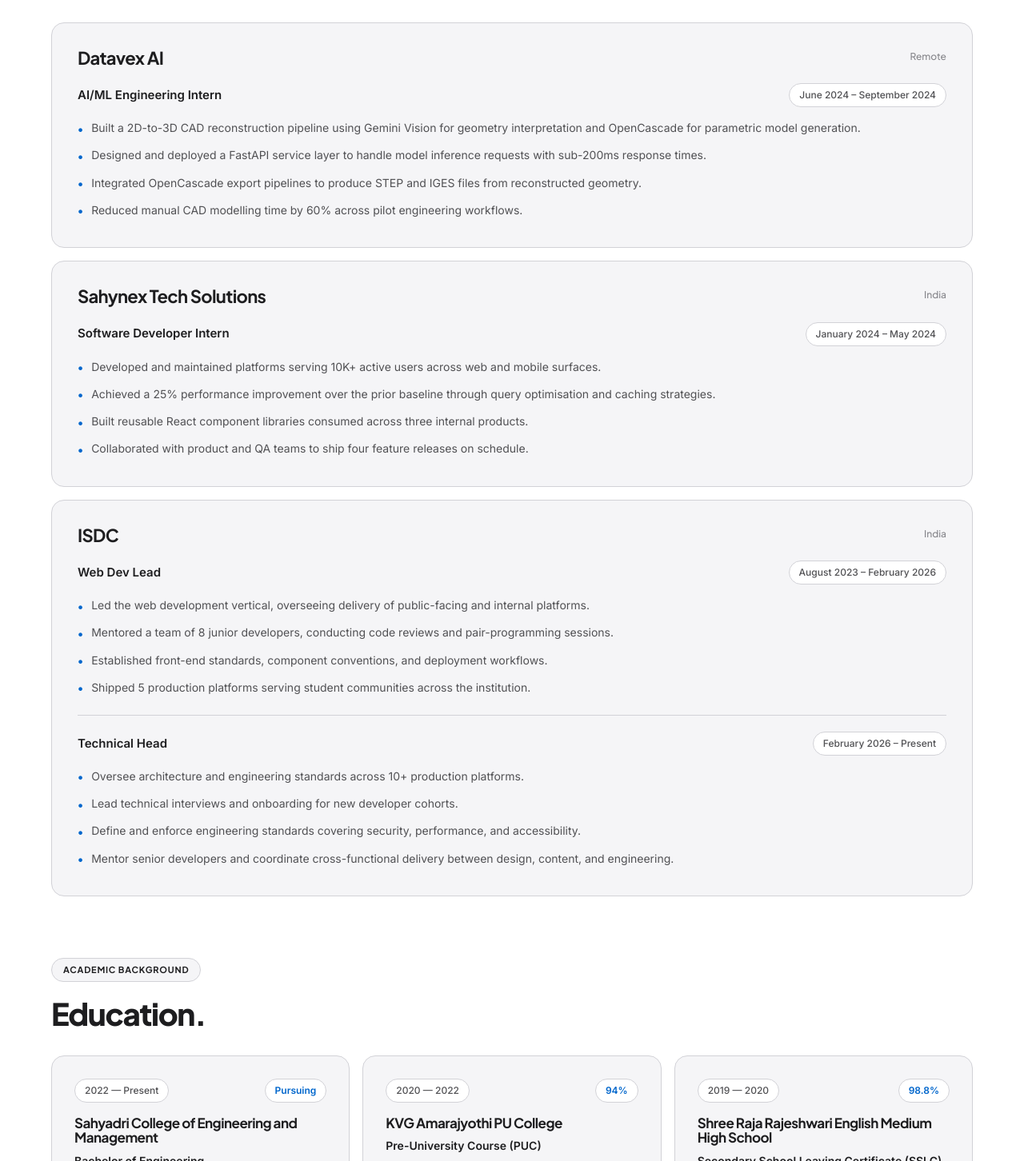
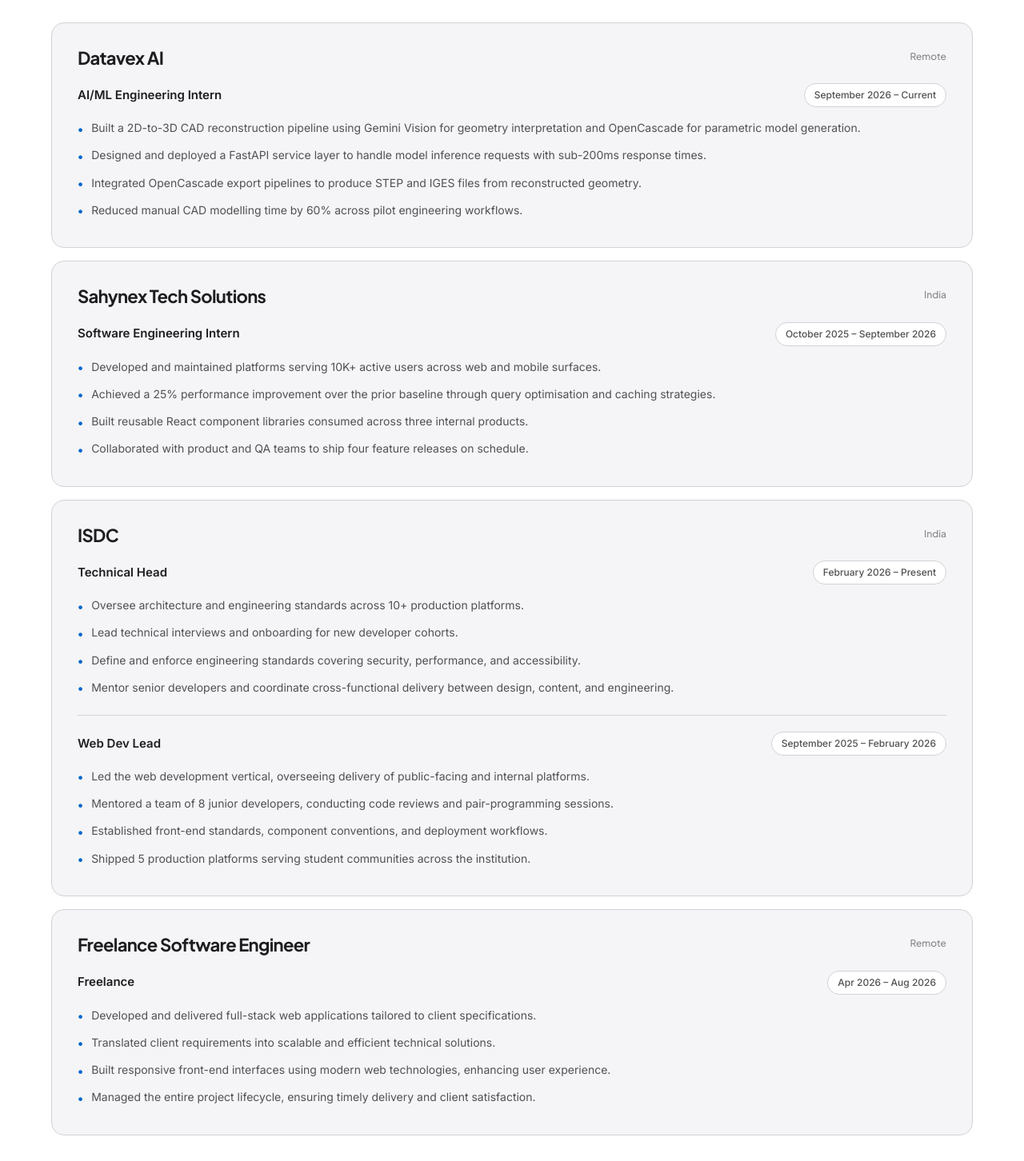
Before and after one commit to Naren1520/NarenSJ20_Portfolio, a Next.js app: page /resume in a window 1280 px wide. Shown: the part 2318-3770 px from the top of the page at 80% size. Built offline with nearby package versions, Linux system fonts and the light colour scheme; no server answers.

Commit message:
updated and added google search console meadata

```diff
--- a/app/layout.tsx
+++ b/app/layout.tsx
@@ -19,10 +19,13 @@
   weight: ["300", "400", "500", "600", "700"],
 });
 
-const siteUrl = process.env.NEXT_PUBLIC_SITE_URL || "https://narensj.dev";
+const siteUrl = process.env.NEXT_PUBLIC_SITE_URL || "https://narensj.netlify.app";
 
 export const metadata: Metadata = {
   metadataBase: new URL(siteUrl),
+  verification: {
+    google: "tHlwl10dW5OpSPP1BXII9bLqkmJu8qyCG_NDUukwhrU",
+  },
   title: "Naren S J — AI Engineer & Software Builder",
   description:
     "Naren S J builds intelligent systems, full-stack software, and engineering experiences across AI, systems programming, and the web.",
--- a/app/privacy/page.tsx
+++ b/app/privacy/page.tsx
@@ -8,8 +8,8 @@
 };
 
 const LAST_UPDATED = "September 1, 2026";
-const SITE_URL     = "https://narensj.dev";
-const CONTACT_EMAIL = "narensj.dev@gmail.com";
+const SITE_URL     = "https://narensj.netlify.app";
+const CONTACT_EMAIL = "narensonu1520@gmail.com";
 
 /* ── Shared typography primitives ──────────────────────────── */
 function PageHeading({ children }: { children: React.ReactNode }) {
--- a/app/terms/page.tsx
+++ b/app/terms/page.tsx
@@ -8,8 +8,8 @@
 };
 
 const LAST_UPDATED  = "September 1, 2026";
-const SITE_URL      = "https://narensj.dev";
-const CONTACT_EMAIL = "narensj.dev@gmail.com";
+const SITE_URL      = "https://narensj.netlify.app";
+const CONTACT_EMAIL = "narensonu1520@gmail.com";
 
 /* ── Shared primitives ──────────────────────────────────────── */
 function PageHeading({ children }: { children: React.ReactNode }) {
--- a/data/experience.ts
+++ b/data/experience.ts
@@ -32,7 +32,7 @@
     roles: [
       {
         title: "AI/ML Engineering Intern",
-        dateRange: "June 2024 – September 2024",
+        dateRange: "September 2026 – Current",
         responsibilities: [
           "Built a 2D-to-3D CAD reconstruction pipeline using Gemini Vision for geometry interpretation and OpenCascade for parametric model generation.",
           "Designed and deployed a FastAPI service layer to handle model inference requests with sub-200ms response times.",
@@ -50,8 +50,8 @@
     location: "India",
     roles: [
       {
-        title: "Software Developer Intern",
-        dateRange: "January 2024 – May 2024",
+        title: "Software Engineering Intern",
+        dateRange: "October 2025 – September 2026",
         responsibilities: [
           "Developed and maintained platforms serving 10K+ active users across web and mobile surfaces.",
           "Achieved a 25% performance improvement over the prior baseline through query optimisation and caching strategies.",
@@ -69,8 +69,18 @@
     location: "India",
     roles: [
       {
+        title: "Technical Head",
+        dateRange: "February 2026 – Present",
+        responsibilities: [
+          "Oversee architecture and engineering standards across 10+ production platforms.",
+          "Lead technical interviews and onboarding for new developer cohorts.",
+          "Define and enforce engineering standards covering security, performance, and accessibility.",
+          "Mentor senior developers and coordinate cross-functional delivery between design, content, and engineering.",
+        ],
+      },
+      {
         title: "Web Dev Lead",
-        dateRange: "August 2023 – February 2026",
+        dateRange: "September 2025 – February 2026",
         responsibilities: [
           "Led the web development vertical, overseeing delivery of public-facing and internal platforms.",
           "Mentored a team of 8 junior developers, conducting code reviews and pair-programming sessions.",
@@ -78,14 +88,22 @@
           "Shipped 5 production platforms serving student communities across the institution.",
         ],
       },
+    ],
+  },
+  {
+    id: "freelance",
+    organisation: "Freelance Software Engineer",
+    type: "professional",
+    location: "Remote",
+    roles: [
       {
-        title: "Technical Head",
-        dateRange: "February 2026 – Present",
+        title: "Freelance",
+        dateRange: "Apr 2026 – Aug 2026",
         responsibilities: [
-          "Oversee architecture and engineering standards across 10+ production platforms.",
-          "Lead technical interviews and onboarding for new developer cohorts.",
-          "Define and enforce engineering standards covering security, performance, and accessibility.",
-          "Mentor senior developers and coordinate cross-functional delivery between design, content, and engineering.",
+          "Developed and delivered full-stack web applications tailored to client specifications.",
+          "Translated client requirements into scalable and efficient technical solutions.",
+          "Built responsive front-end interfaces using modern web technologies, enhancing user experience.",
+          "Managed the entire project lifecycle, ensuring timely delivery and client satisfaction.",
         ],
       },
     ],
@@ -99,7 +117,7 @@
     roles: [
       {
         title: "Contributor",
-        dateRange: "2022 – Present",
+        dateRange: "2025 – Present",
         responsibilities: [
           "Contributed bug fixes and feature enhancements to several TypeScript and Python open-source projects.",
           "Authored documentation improvements and example code for developer tooling libraries.",
@@ -108,20 +126,5 @@
       },
     ],
   },
-  {
-    id: "community",
-    organisation: "Developer Community Leadership",
-    type: "other",
-    roles: [
-      {
-        title: "Technical Organiser",
-        dateRange: "2023 – Present",
-        responsibilities: [
-          "Co-organised local hackathons, workshops, and speaker sessions for student developer communities.",
-          "Delivered technical talks on systems programming and AI engineering at community events.",
-          "Facilitated peer learning circles focused on competitive programming and systems design.",
-        ],
-      },
-    ],
-  },
+
 ];
--- a/next-sitemap.config.js
+++ b/next-sitemap.config.js
@@ -1,6 +1,6 @@
 /** @type {import('next-sitemap').IConfig} */
 module.exports = {
-  siteUrl: process.env.NEXT_PUBLIC_SITE_URL || "https://narensj.dev",
+  siteUrl: process.env.NEXT_PUBLIC_SITE_URL || "https://narensj.netlify.app",
   generateRobotsTxt: true,
   outDir: "./public",
   robotsTxtOptions: {
```
